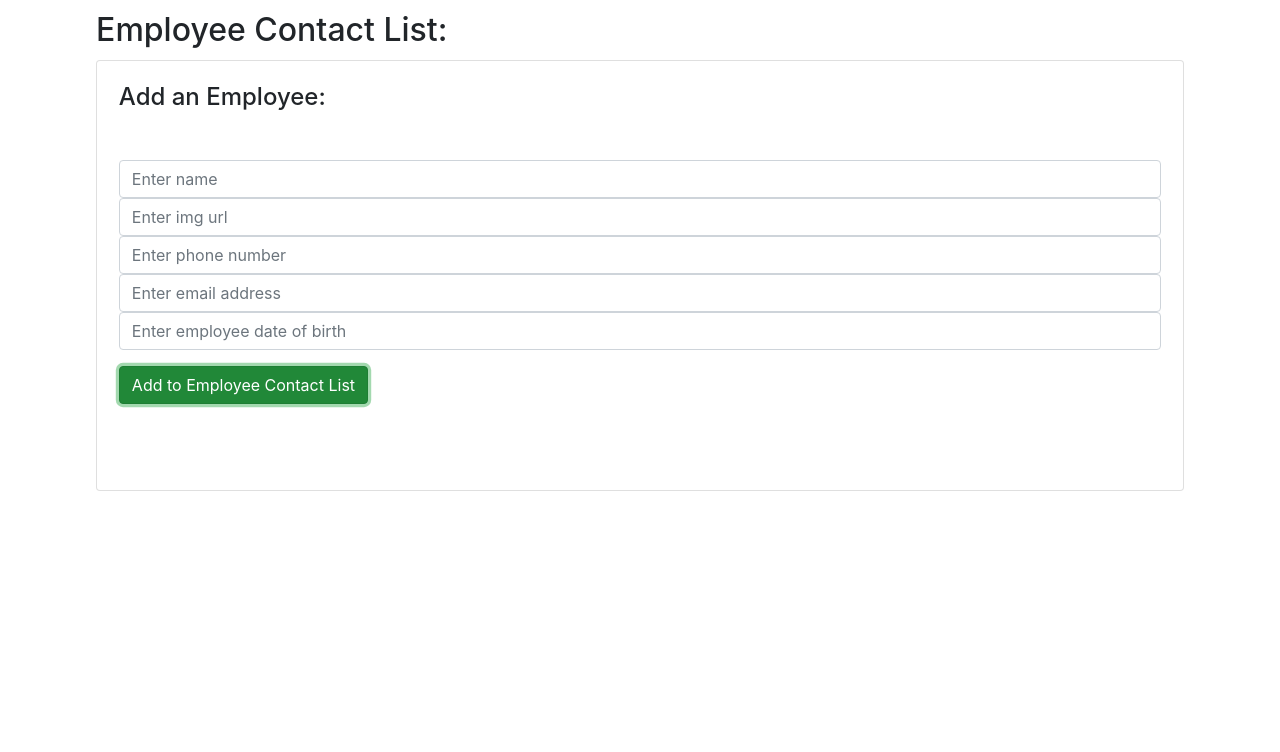
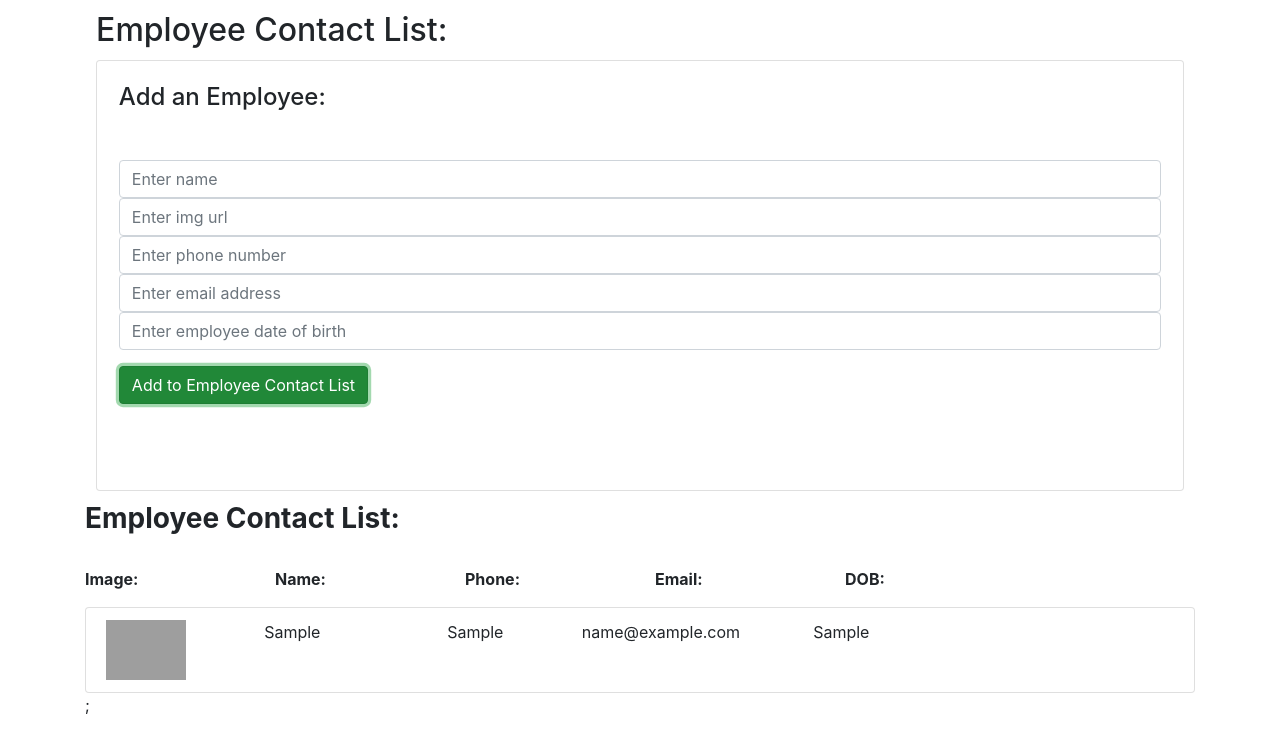
Before and after one commit to slimbeek6/Employee-Directory-SL, a React (Create React App) app in the folder employeeapp/: page / in a window 1280 px wide. Both pictures are taken after typing "Sample", "Sample", "Sample", "name@example.com", "Sample" into the empty fields and a click on the button "Add to Employee Contact List". Shown: the top 752 px of the page. Built offline with nearby package versions, Linux system fonts and the light colour scheme; grey boxes are pictures that could not be loaded.

Commit message:
added on click function to run a dispatch route of sort

```diff
--- a/employeeapp/src/App.css
+++ b/employeeapp/src/App.css
@@ -1,5 +1,6 @@
 .App {
   text-align: center;
+  background-color: aliceblue;
 }
 
 .App-header {
--- a/employeeapp/src/components/List/index.js
+++ b/employeeapp/src/components/List/index.js
@@ -1,7 +1,46 @@
 import React from "react";
+import { useEmployeeContext } from "../../utils/GlobalState";
+import "./style.css";
 
-function List(props) {
-  return <ul className="list-group">{props.children}</ul>
+function List() {
+    const [state, dispatch] = useEmployeeContext();
+
+    function runSort(e) {
+        e.preventDefault();
+
+        dispatch({
+            type: "sort"
+        });
+    }
+
+    return (
+        <div>
+            <h3><strong>Employee Contact List:</strong></h3>
+            <br />
+            <div className="row tableheader">
+                <p className="col-2"><strong>Image: </strong></p>
+                <p className="col-2"><strong>Name: </strong></p>
+                <p className="col-2" onClick={runSort}><strong>Phone: </strong></p>
+                <p className="col-2"><strong>Email: </strong></p>
+                <p className="col-2"><strong>DOB: </strong></p>
+            </div>
+            <ul className="list-group">
+                {state.map((item, index) => (
+                    <li className="list-group-item" key={item.id}>
+                        <div className="row empllist">
+                            <img className="image col-2" src={item.img} alt="" />
+                            <p className="col-2">{item.name}</p>
+                            <p className="col-2">{item.phone}</p>
+                            <p className="col-2">{item.email}</p>
+                            <p className="col-2">{item.dob}</p>
+                        </div>
+                    </li>
+                ))};
+            </ul>
+        </div>
+  )
 }
 
 export default List;
+
+// need to add a link to the name line header that executes a switch on a sort
--- /dev/null
+++ b/employeeapp/src/components/List/style.css
@@ -0,0 +1,13 @@
+.image {
+    max-width: 10%;
+}
+
+
+
+.empllist {
+    text-align: center;
+}
+
+.tableheader {
+    /* text-align: left; */
+}
--- a/employeeapp/src/utils/GlobalState.js
+++ b/employeeapp/src/utils/GlobalState.js
@@ -24,6 +24,7 @@ function reducer (state, action) {
                 dob: action.dob
                 }
             ];
+        case "sort":
      default:
          return state;
     }
```
